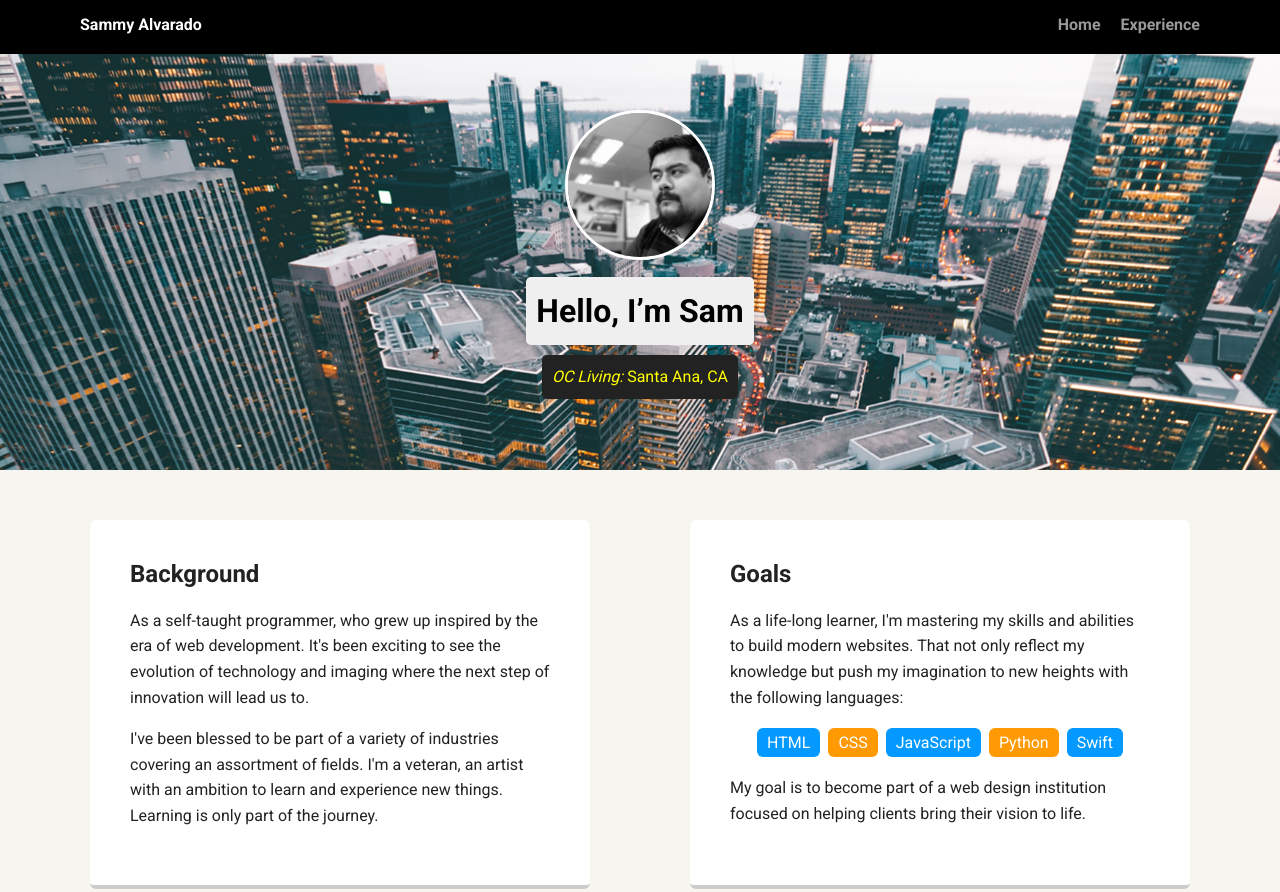
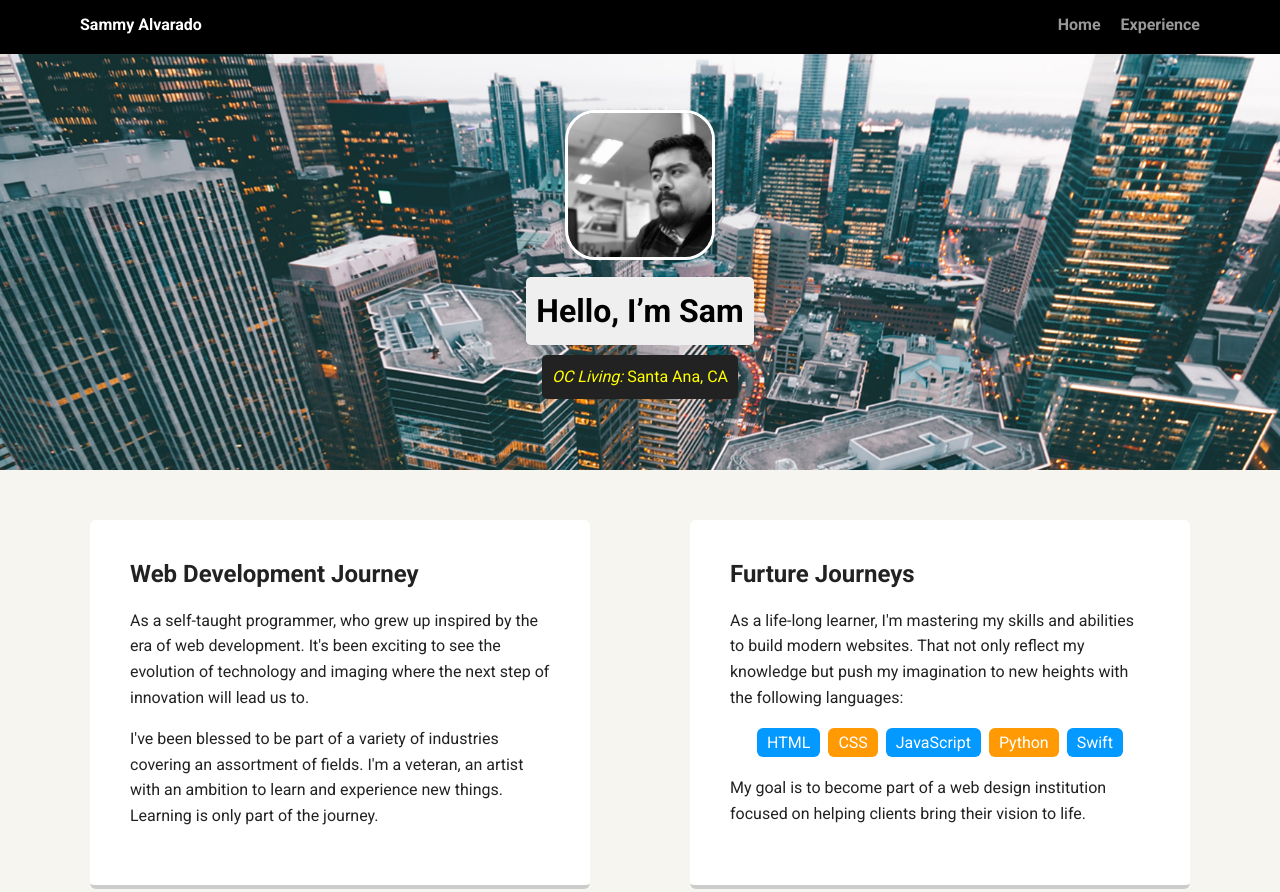
Before and after one commit to SammyAlvarado/Techdegree-Project-1, a plain HTML site: page index.html in a window 1280 px wide. Shown: the top 892 px of the page. Drawn offline with Linux system fonts and the light colour scheme; a web font is replaced by a local one.

Commit message:
Finilized some Titles

```diff
--- a/index.html
+++ b/index.html
@@ -17,20 +17,20 @@
     </div>
 
     <header>
-      <img src="images/Sammy_Alvarado.jpg" alt="Drawing of Jane Smith" class="profile-image">
+      <img src="images/Sammy_Alvarado.jpg" alt="A side image of Sammy Alvarado" class="profile-image">
       <h1 class="tag name">Hello, I’m Sam</h1>
       <p class="tag location"><em>OC Living:</em> Santa Ana, CA</p>
     </header>
 
     <main class="flex">
       <div class="card">
-        <h2>Background</h2>
+        <h2>Web Development Journey</h2>
         <p>As a self-taught programmer, who grew up inspired by the era of web development. It's been exciting to see the evolution of technology and imaging where the next step of innovation will lead us to.</p>
         <p>I've been blessed to be part of a variety of industries covering an assortment of fields. I'm a veteran, an artist with an ambition to learn and experience new things. Learning is only part of the journey.</p>
       </div>
 
       <div class="card">
-        <h2>Goals</h2>
+        <h2>Furture Journeys</h2>
         <p>As a life-long learner, I'm mastering my skills and abilities to build modern websites. That not only reflect my knowledge but push my imagination to new heights with the following languages:</p>
         <ul class="skills">
           <li>HTML</li>
--- a/styles.css
+++ b/styles.css
@@ -76,12 +76,12 @@ header .profile-image {
   margin-top: 50px;
   width: 150px;
   height: 150px;
-  border-radius: 50%;
+  border-radius: 20%;
   border: 3px solid white;
-  transition: all .5s;
+  transition: all .3s;
 }
 header .profile-image:hover {
-  transform: scale(1.2) rotate(5deg);
+  transform: scale(1.2) rotate(2deg);
 }
 header .experience-profile-image {
   margin-top: 50px;
```
Also changed, not shown: pages/experience.html (+1 -1 lines).
